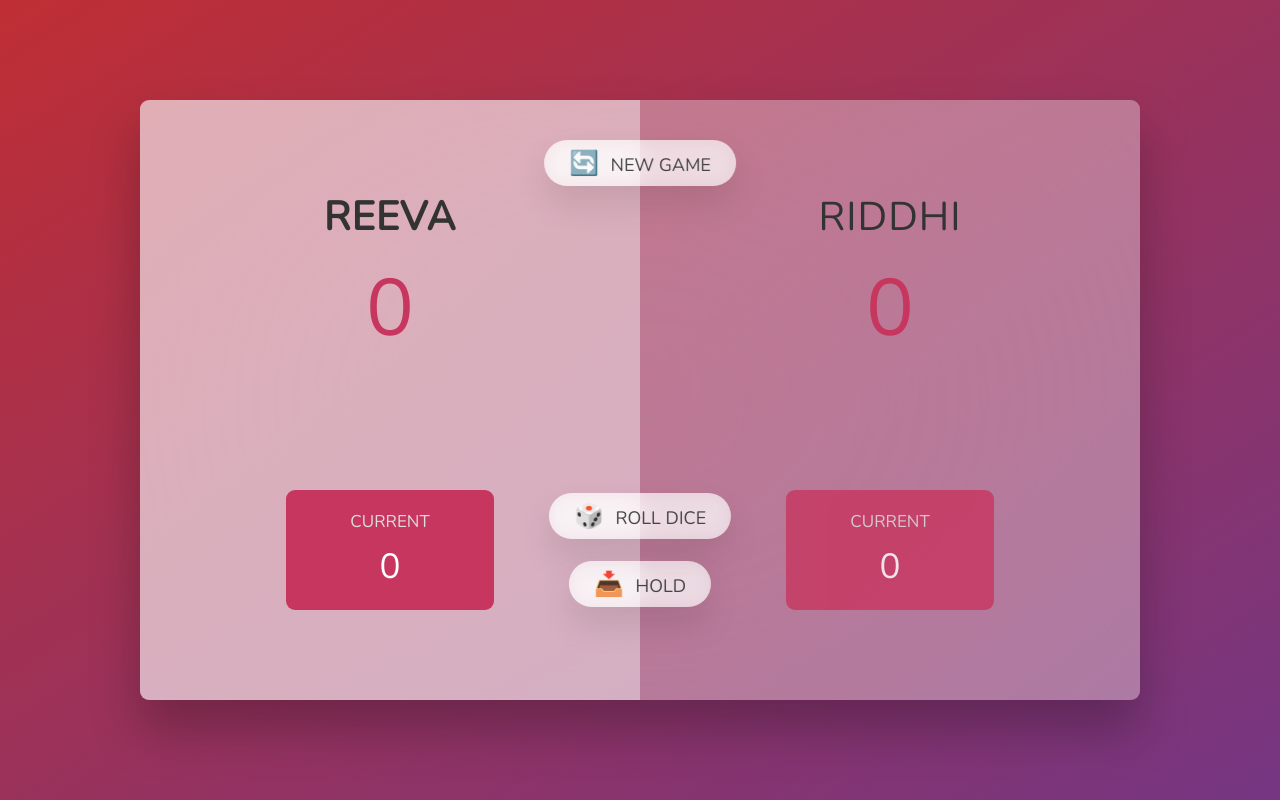
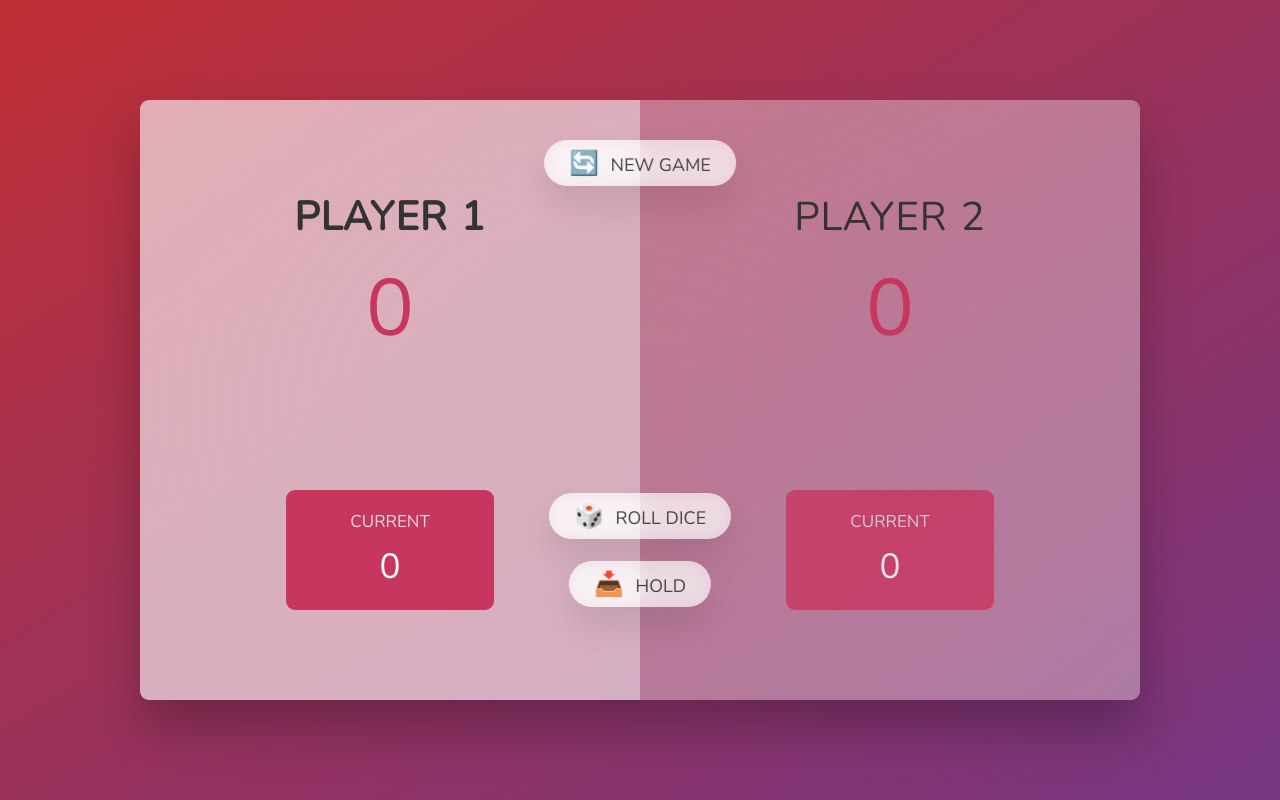
Before and after one commit to Rudy248/Roll-to-victory, a plain HTML site: page index.html in a window 1280 px wide. Both pictures are taken after a click on the button "START GAME". Drawn offline with nearby package versions, Linux system fonts and the light colour scheme.

Commit message:
Update index.html

```diff
--- a/index.html
+++ b/index.html
@@ -38,7 +38,7 @@
 
     <main id="game" class="hidden">
       <section class="player player--0 player--active">
-        <h2 class="name" id="name--0">Reeva</h2>
+        <h2 class="name" id="name--0">Player 1</h2>
         <p class="score" id="score--0">0</p>
         <div class="current">
           <p class="current-label">Current</p>
@@ -46,7 +46,7 @@
         </div>
       </section>
       <section class="player player--1">
-        <h2 class="name" id="name--1">Riddhi</h2>
+        <h2 class="name" id="name--1">Player 2</h2>
         <p class="score" id="score--1">0</p>
         <div class="current">
           <p class="current-label">Current</p>
```
